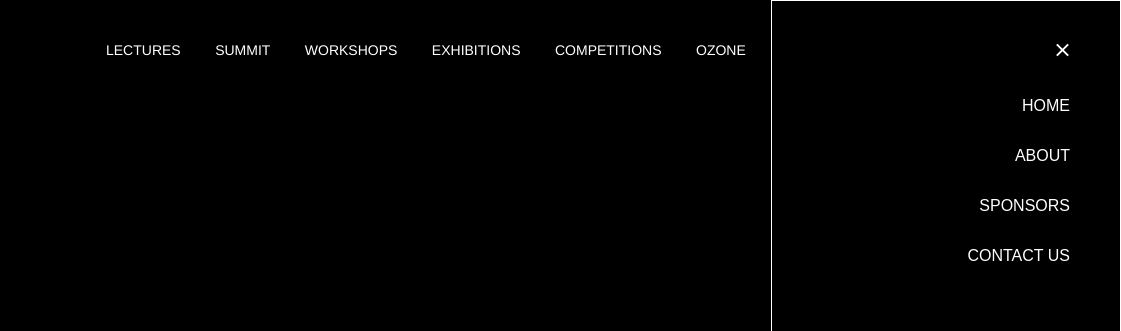
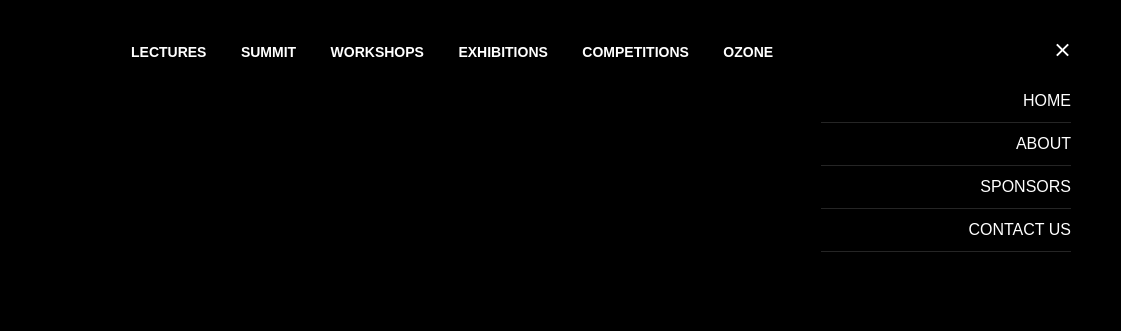
Before and after one commit to ASHIK-S-NAIR/Siddhi-Techfest_Website, a plain HTML site: page index.html in a window 1280 px wide. Both pictures are taken after a click on the element 1222 px from the left and 50 px from the top of the page. Shown: the top 331 px of the page, 159-1280 px from the left. Drawn offline with nearby package versions, Linux system fonts and the light colour scheme.

Commit message:
sidemenu fixed and navlink affects and font added

```diff
--- a/script.js
+++ b/script.js
@@ -12,10 +12,10 @@ menuBtn.addEventListener('click', () => {
     if(!menuOpen){
         menuBtn.classList.add('open');
         menuOpen=true;
-        document.getElementById('menu').style.width = "350px";
+        document.getElementById('menu').style.right="0px";
     }else{
         menuBtn.classList.remove('open');
         menuOpen=false;
-        document.getElementById('menu').style.width = "0px";
+        document.getElementById('menu').style.right="-300px";
     }
 });
--- a/style.css
+++ b/style.css
@@ -35,7 +35,7 @@ nav .nav-links{
     position: absolute;
     list-style-type: none;
     display: inline-block;
-    left:250px;
+    left:275px;
     top: 38px;
     height: 30px;
     /* border: 1px solid white; */
@@ -50,10 +50,27 @@ nav .nav-links li a {
     text-decoration: none;
     display: block;
     line-height: 1.4;
-    font-size: 14px;
+    font: 14px/28px DINPro-Bold,Arial,Verdana,sans-serif;
+    font-style: normal;
     color: #ffffff;
-    font-weight: 500;
+    font-weight: 600;
+    text-transform: uppercase;
     cursor:pointer;
+    transition: opacity .6s linear;
+}
+
+nav .nav-links li a::after{
+    content: '';
+    display: block;
+    width: 0;
+    height: 1px;
+    background: #ffffff;
+    transition: width .3s;
+}
+
+nav .nav-links li a:hover::after{
+    width: 100%;
+    transition: width .3s;
 }
 
 /* SideMenu starts */
@@ -124,12 +141,12 @@ nav .nav-links li a {
 .sidemenu{
     position: fixed;
     top: 0px;
-    right: 0px;
+    right: -300px;
     height: 100%;
-    width: 0px;
+    width: 300px;
     padding-top: 80px;
     padding-right: 50px;
-    border: 1px solid white;
+    /* border: 1px solid white; */
     background-color: #000000;
     text-align: right;
     z-index: 1;
@@ -144,9 +161,14 @@ nav .nav-links li a {
     font-size: 20px;
     color: #ffffff;
     display: block;
-    padding: 5px 0;
+    padding: 1px 0;
     width: 100%;
     font: 16px/40px DINPro-Regular,Arial,Verdana,sans-serif;
+    font-weight: 500;
+    transition: color 1s cubic-bezier(.25,1,.25,1),background-color 1s cubic-bezier(.25,1,.25,1);
+    border-bottom: 1pt solid #252525;
+    font-style: normal;
+    text-transform: uppercase;
     margin-right: 50px;
 }
 
```
